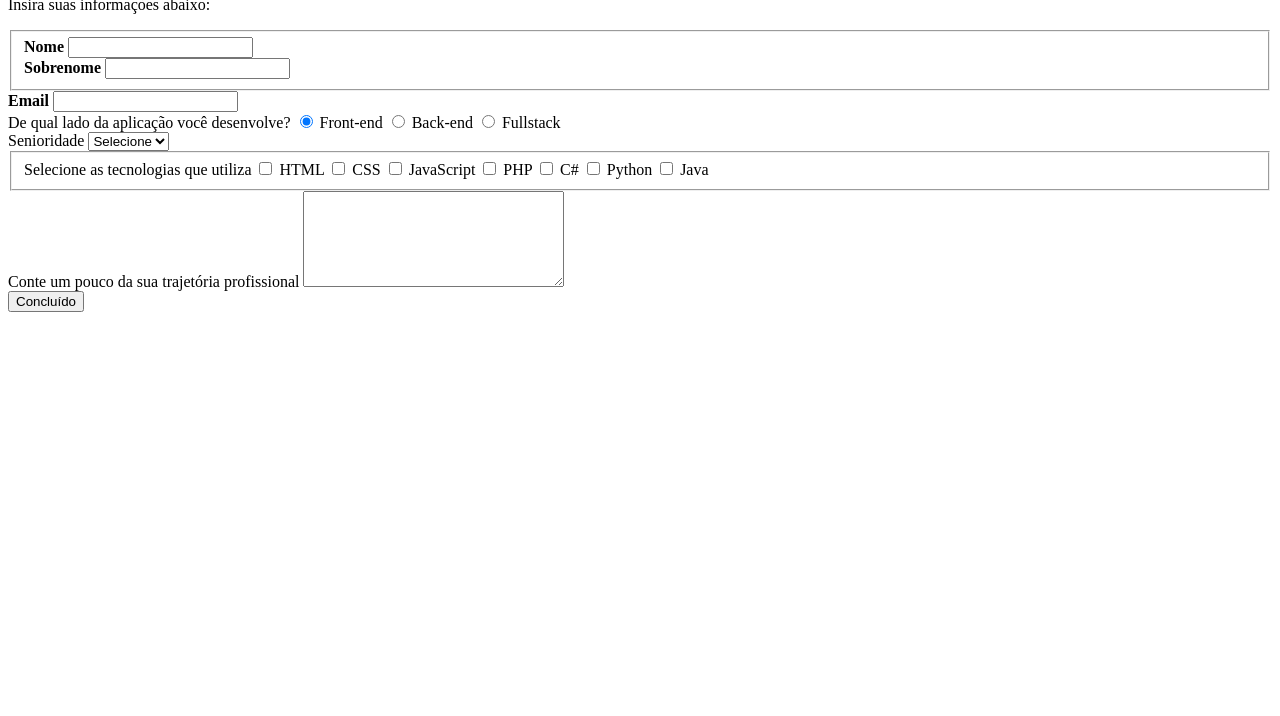
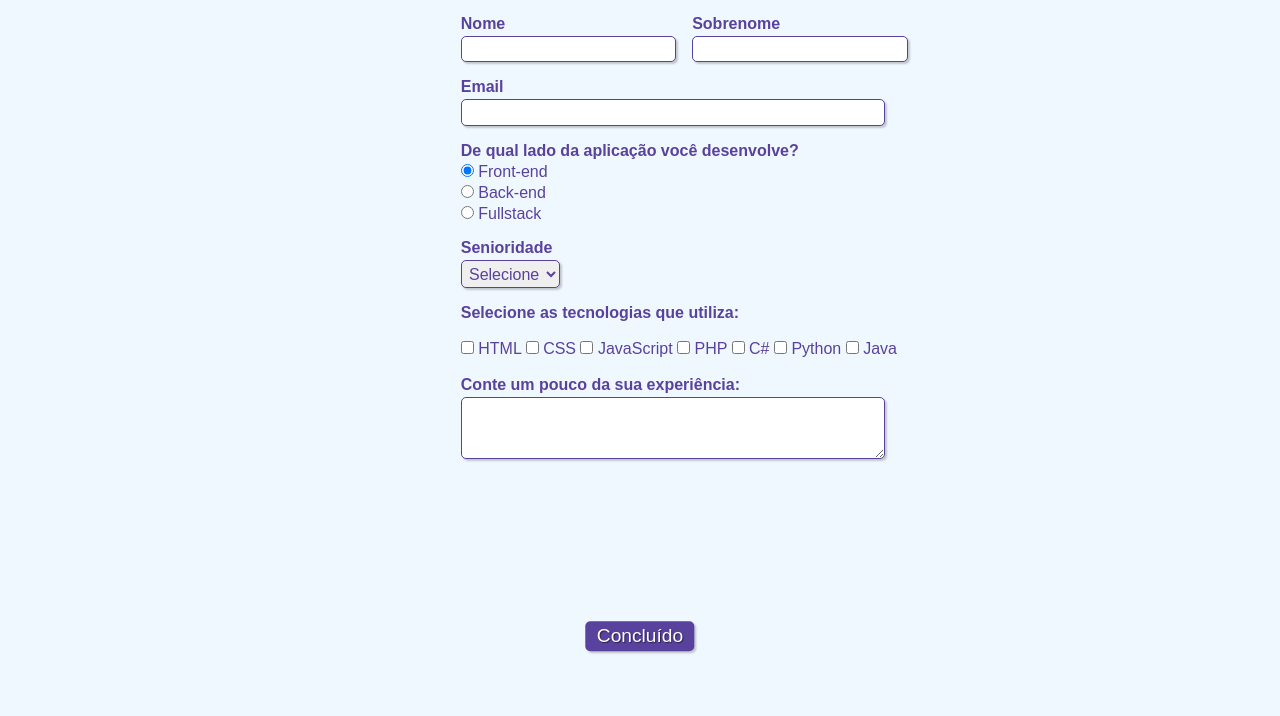
Before and after one commit to RhanaTeix/FormTestingPossibilities, a plain HTML site: page index.html in a window 1280 px wide. Shown: the part 84-800 px from the top of the page. Drawn offline with Linux system fonts and the light colour scheme.

Commit message:
Add files via upload
+comments, css final part

```diff
--- a/index.html
+++ b/index.html
@@ -1,39 +1,61 @@
 <!DOCTYPE html>
-<html lang="en">
+<html lang="pt-br">
 
 <head>
+  <!-- metadata-->
   <meta charset="UTF-8">
-  <meta http-equiv="X-UA-Compatible" content="IE=edge">
-  <meta name="viewport" content="width=device-width, initial-scale=1.0">
+  <meta name="viewport" content="width=device-width, initial-scale=1.0, shrink-to-fit=no">
+  <!--/metadata-->
+
+  <!--CSS-->
+  <link rel="stylesheet" type="text/css" href="style.css" media="screen">
+  <!--/CSS-->
+
+  <!--Title Tag-->
   <title>Cadastro de DEVS</title>
+  <!--/Title Tag-->
 </head>
 
 <body>
+
+  <!-- Heading - CSS id="title"-->
   <div>
     <h1 id="title">Cadastro de DEVS</h1>
     <p id="subtitle">Insira suas informações abaixo:</p>
+    <br>
   </div>
+
+  <!--Forms Start-->
   <form>
     <!-- fieldset 1-->
     <fieldset class="group">
-      <div>
+
+      <!-- Name - CSS class="topic"-->
+      <div class="topic">
         <label for="name"><strong>Nome</strong></label>
         <input type="text" name="name" id="name" required>
       </div>
-      <div>
+      <!-- /Name - CSS class="topic"-->
+
+      <!-- Lastname - CSS class="topic"-->
+      <div class="topic">
         <label for="last-name"><strong>Sobrenome</strong></label>
         <input type="text" name="last-name" id="last-name" required>
       </div>
+      <!-- /Lastname - CSS class="topic"-->
     </fieldset>
     <!-- /fieldset 1-->
+
+    <!--Email-->
     <div class="topic">
       <label for="email"><strong>Email</strong></label>
-      <input type="email" name="email" id="email" required>
+      <input type="email" name="email" id="email" required style="width: 26em">
     </div>
+    <!--/Email-->
 
     <!--radio button-->
     <div class="topic">
-      <label>De qual lado da aplicação você desenvolve?</label>
+      <label><strong>De qual lado da aplicação você desenvolve?</strong></label>
       <label>
         <input type="radio" name="devweb" value="frontend" checked>
         Front-end
@@ -49,50 +71,51 @@
     </div>
     <!-- /radio button-->
 
-    <!-- option -->
+    <!-- select | option - CSS class="topic" -->
     <div class="topic">
-      <label for="seniority">Senioridade</label>
-      <select id="seniority">
+      <label for="seniority"><strong>Senioridade</strong></label>
+      <select id="seniority" required>
         <option selected disabled value="">Selecione</option>
-        <option>Junior</option>
+        <option>Júnior</option>
         <option>Pleno</option>
         <option>Senior</option>
       </select>
     </div>
-    <!-- /option -->
+    <!-- select | option - CSS class="topic" -->
 
-    <!-- checkbox-->
+    <!-- checkbox | fieldset2-->
     <fieldset class="group">
-      <div>
-        <label>Selecione as tecnologias que utiliza</label>
+      <div id="check">
+        <label><strong>Selecione as tecnologias que utiliza:</strong></label><br><br>
         <input type="checkbox" id="tecnologie1" name="tecnologia1" value="HTML">
-        <label>HTML</label>
+        <label for="tecnologia1">HTML</label>
         <input type="checkbox" id="tecnologie2" name="tecnologia2" value="CSS">
-        <label>CSS</label>
+        <label for="tecnologia2">CSS</label>
         <input type="checkbox" id="tecnologie3" name="tecnologia3" value="JavaScript">
-        <label>JavaScript</label>
+        <label for="tecnologia3">JavaScript</label>
         <input type="checkbox" id="tecnologie4" name="tecnologia4" value="PHP">
-        <label>PHP</label>
+        <label for="tecnologia4">PHP</label>
         <input type="checkbox" id="tecnologie5" name="tecnologia5" value="C#">
-        <label>C#</label>
+        <label for="tecnologia5">C#</label>
         <input type="checkbox" id="tecnologie6" name="tecnologia6" value="Python">
-        <label>Python</label>
+        <label for="tecnologia6">Python</label>
         <input type="checkbox" id="tecnologie7" name="tecnologia7" value="Java">
-        <label>Java</label>
+        <label for="tecnologia7">Java</label>
       </div>
     </fieldset>
-    <!-- /checkbox-->
+    <!-- /checkbox | fieldset2-->
 
     <!-- textarea-->
-    <div>
-      <!--</br>-->
-      <label>Conte um pouco da sua trajetória profissional</label>
-      <textarea id="experience" name="experiencia" cols="30" rows="6"></textarea>
+    <div class="topic">
+      <br>
+      <label for="experience"><strong>Conte um pouco da sua experiência:</strong></label>
+      <textarea id="experience" name="experience" rows="3" style="width: 26em"></textarea>
     </div>
     <!-- /textarea-->
 
-    <button class="button" type="submit">Concluído</button>
+    <button class="button" type="submit" onsubmit="">Concluído</button>
   </form>
+  <!-- /Ending Forms-->
 </body>
 
 </html>
--- /dev/null
+++ b/style.css
@@ -0,0 +1,129 @@
+/* Page Elements*/
+* {
+  margin: 0;
+  padding: 0;
+}
+
+/* h1 id = title*/
+#title {
+  font-family: sans-serif;
+  color: #380B61;
+  margin-left: 7%;
+}
+
+/*p id = subtitle*/
+#subtitle {
+  font-family: sans-serif;
+  color: #380B61 ;
+  margin-left: 10%;
+}
+
+/*fieldset2 id=check*/
+#check {
+  display: inline-block;
+}
+
+/* fieldset tags*/
+fieldset {
+  border: 0;
+}
+
+/*body tag*/
+body {
+  background-color: #f0f8ff;
+  font-family: sans-serif;
+  font-size: 1em;
+  color: #59429d;
+  margin-left: 36%;
+  margin-top: 2%;
+  justify-content: center;
+}
+
+/* Elementos de tags <body>,<input>,<Select>,<textarea>,<button>*/
+input, select, textarea, button {
+  font-family: sans-serif;
+  font-size: 1em;
+  color: #59429d;
+  border-radius: 5px;
+}
+
+/* class "group" elements on states of pseudoclasses before and after*/
+.group:before, .group:after {
+  display: table;
+}
+
+/*class "group" elements on states of pseudoclasses after*/
+.group::after{
+  clear: both;
+}
+
+/* class elements topic*/
+.topic {
+  margin-bottom: 1em;
+}
+
+ /* class elements topic and label tag*/
+.topic label {
+  margin-bottom: 0.2em;
+  color: #59429d;
+  display: block;
+}
+
+/* class elements topic || group tag <fieldset>*/
+fieldset.group .topic {
+  float: left;
+  margin-right: 1em;
+}
+
+/* class elements "topic" and tags "input" - atribute: "text" "email"*/
+.topic input[type="text"], .topic input[type="email"], .topic select, .topic textarea {
+  padding: 0.2em;
+  border: 1px solid #59429d;
+  box-shadow: 2px 2px 2px rgba(0,0,0,0.2);
+  display: block;
+}
+
+/* class "topic" tag "select" "option"*/
+.topic select option {
+  padding-right: 1em;
+}
+
+/* class "topic" tag "input","select","textarea" - state: focus*/
+.topic input:focus, .topic select:focus, .topic textarea:focus {
+  background: #e0e0f8;
+}
+
+.button {
+  font-size: 1.2em;
+  background: #59429d;
+  border: 0;
+  margin-bottom: 1em;
+  color: #ffffff;
+  padding: 0.2em 0.6em;
+  box-shadow: 2px 2px 2px rgba(0,0,0,0.2);
+  text-shadow: 1px 1px 1px rgba(0,0,0,0.5);
+  position:absolute;
+  top: 90%;
+  left: 50%;
+  margin-right: -50%;
+  transform: translate(-50%, -50%);
+}
+
+/* class "button" state pseudoclass "hover"*/
+.button:hover {
+  background:#ccbbff;
+  box-shadow: inset 2px 2px 2px rgba(0,0,0,0.2);
+  text-shadow: none;
+}
+
+/*class "button" tag "select"*/
+.button, select {
+  cursor: pointer;
+}
+
+@media screen and (max-width: 600px) {
+  .topic, .button,input[type=submit] {
+    width: 100%;
+    margin-top: 0;
+  }
+}
```
